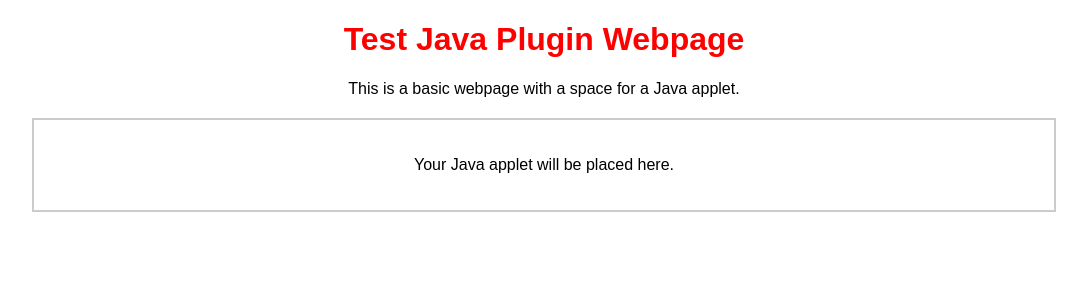
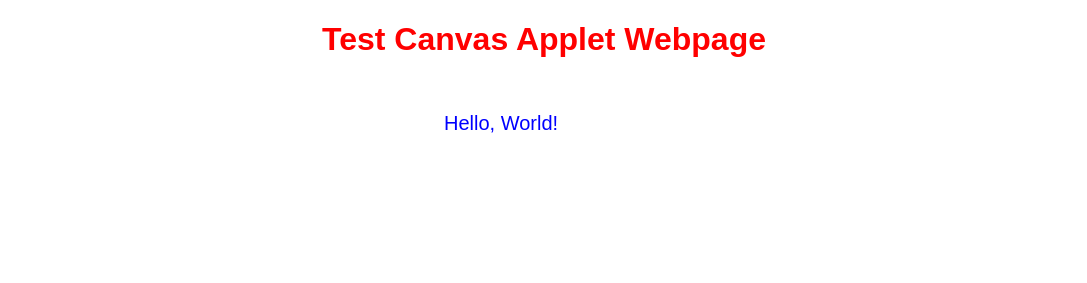
Before and after one commit to thedarkviet/TestJS, a plain HTML site: page index.html in a window 1280 px wide. Shown: the whole page, without its empty margins (96-1183 px from the left). Drawn offline with Linux system fonts and the light colour scheme.

Commit message:
Change to using Canvas Applet JavaScript instead of Java Applet

```diff
--- a/index.html
+++ b/index.html
@@ -25,14 +25,18 @@
 </head>
 <body>
     <div class="container">
-        <h1>Test Java Plugin Webpage</h1>
-        <p>This is a basic webpage with a space for a Java applet.</p>
+        <h1>Test Canvas Applet Webpage</h1>
 
-        <div class="applet-container">
-            <p>Your Java applet will be placed here.</p>
-            <!-- You can embed your Java applet here -->
-            <!-- Example: <applet code="YourApplet.class" width="300" height="200"></applet> -->
-        </div>
-    </div>
+            <canvas id="myCanvas" width="300" height="200"></canvas>
+            <script>
+                // Get the canvas element
+                var canvas = document.getElementById("myCanvas");
+                var ctx = canvas.getContext("2d");
+
+                // Draw "Hello, World!" text on the canvas
+                ctx.font = "20px Arial";
+                ctx.fillStyle = "blue";
+                ctx.fillText("Hello, World!", 50, 50);
+            </script>
 </body>
 </html>
```
Also changed, not shown: 1 other file.
